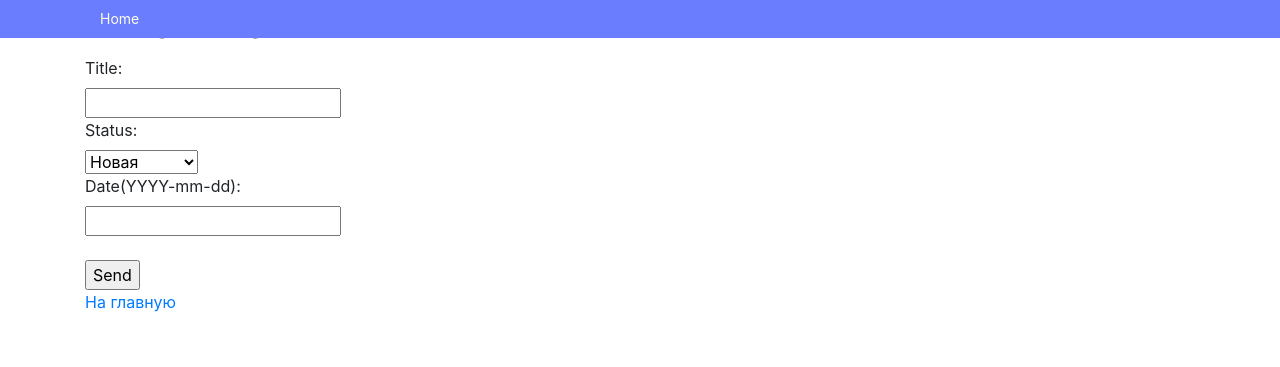
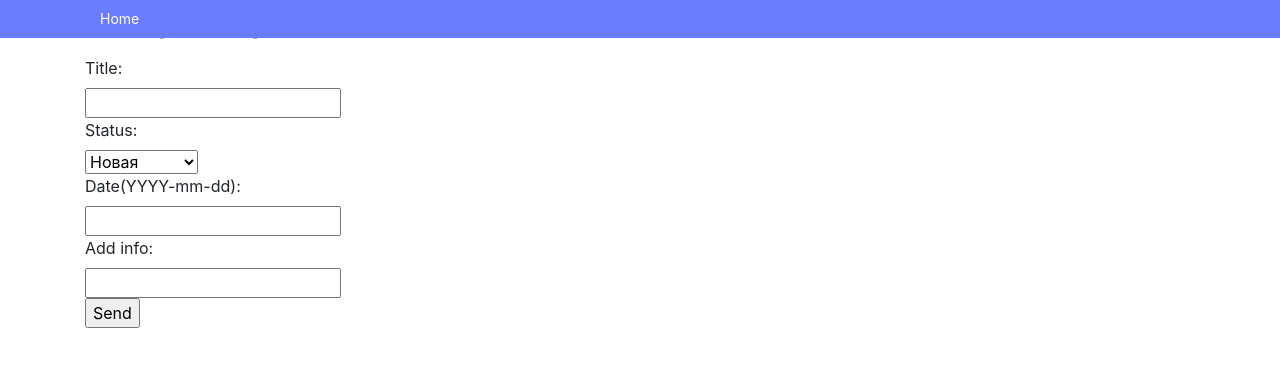
Before and after one commit to insanboss/hw_45, a Django app: page /task/add/ in a window 1280 px wide. Shown: the top 367 px of the page. Run offline with Django 3.2, Linux system fonts and the light colour scheme.

Commit message:
Добавлено поле создания доп информации в task_create.html

```diff
--- a/source/To_do_list/templates/task_create.html
+++ b/source/To_do_list/templates/task_create.html
@@ -16,9 +16,9 @@
             </select><br/>
             <label>Date(YYYY-mm-dd):</label><br/>
             <input type="text" name="date"/><br/>
-            <br/>
+            <label>Add info:</label><br/>
+            <input type="text" name="add_info"/><br/>
             <input type="submit" value="Send"/>
-            <p><a href="/">На главную</a></p>
         </form>
     </div>
 {% endblock %}
```
